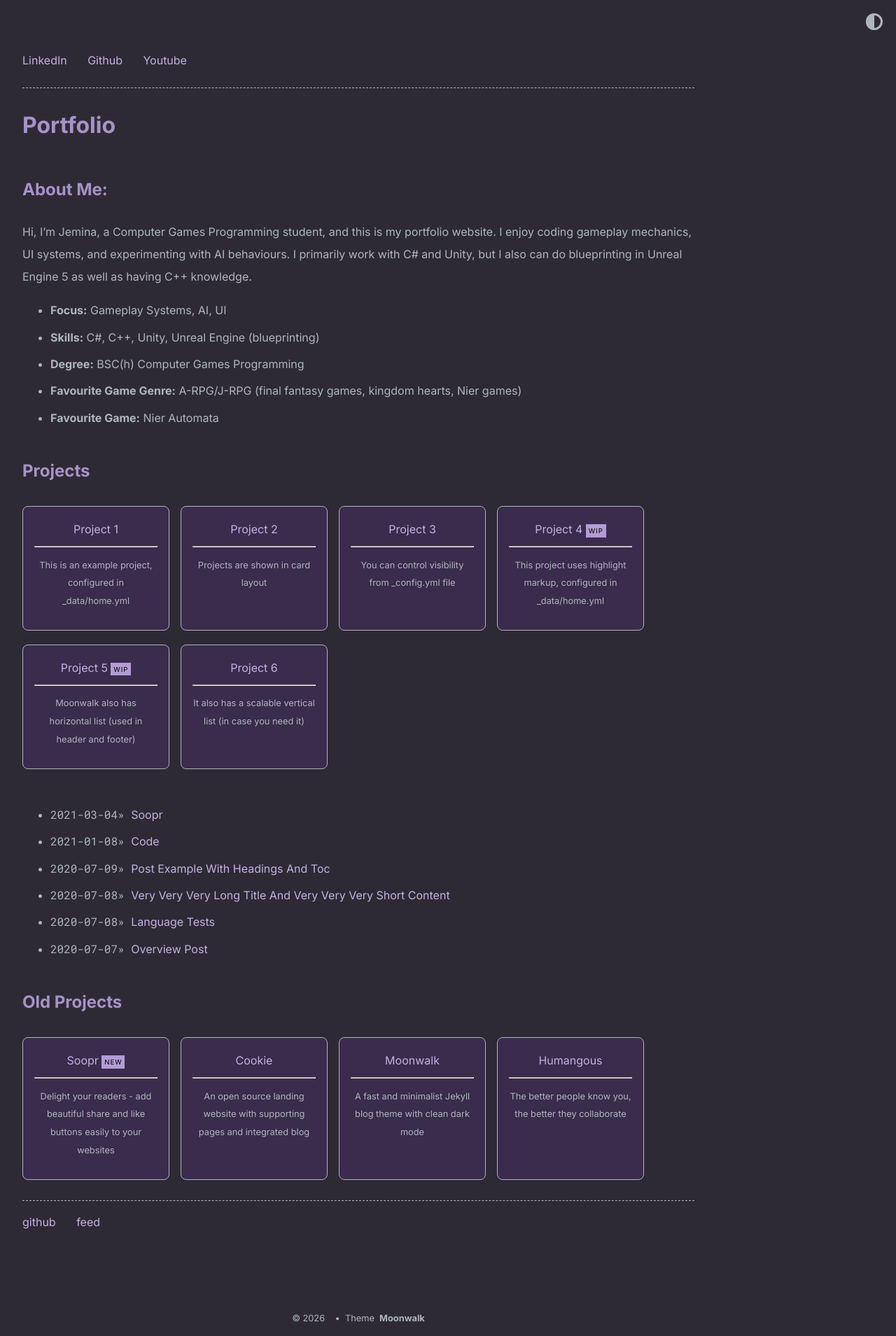
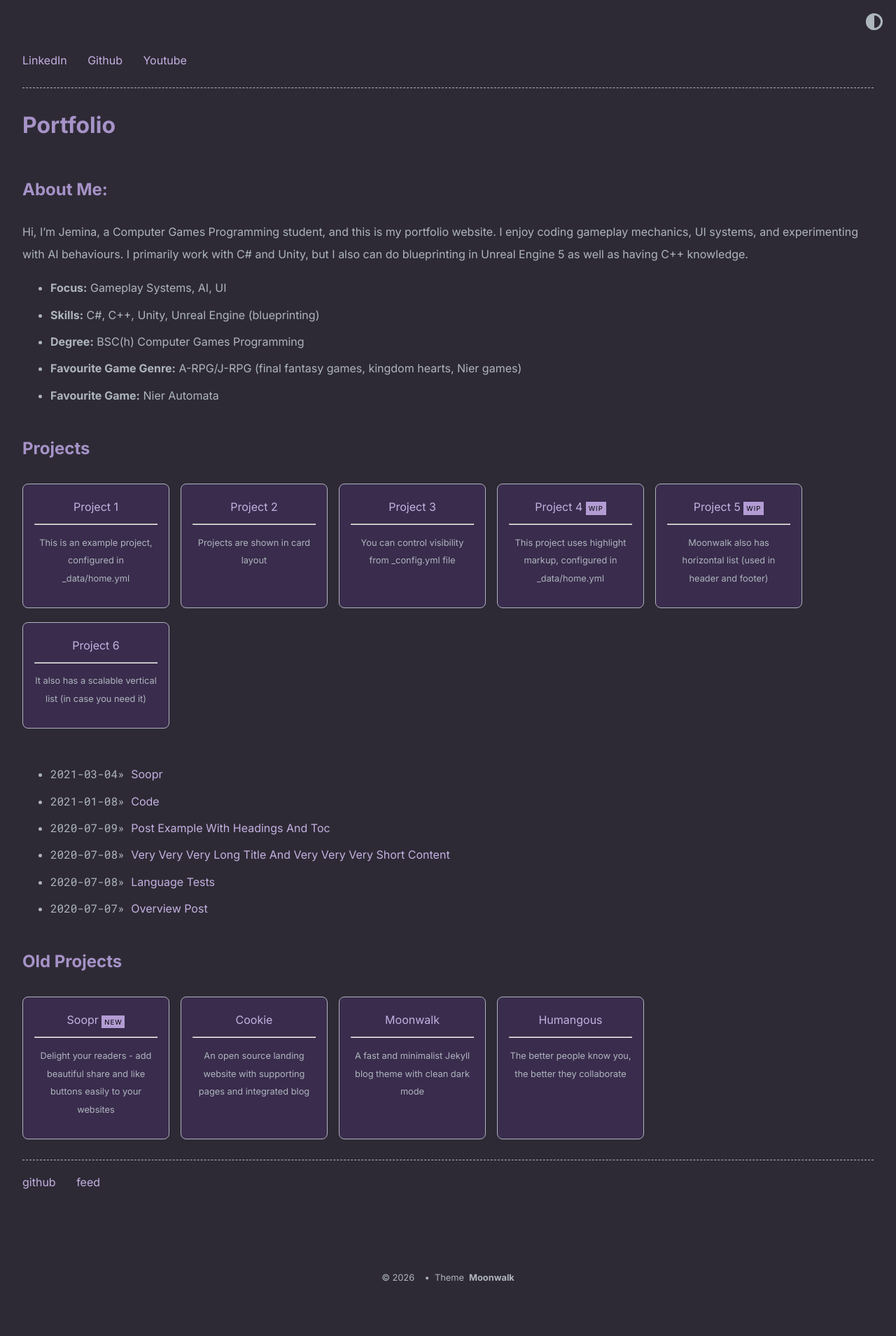
Before and after one commit to Jem-exe/jem-exe.github.io, a Jekyll site: the page built from index.md, in a window 1280 px wide. Shown: the whole page at 70% size. Built offline with Jekyll 4.4.1, drawn with Linux system fonts in a browser that asks for light colours; after the commit the page ends 1852 px from its top, so only the background shows below that.

Commit message:
edit wrapper

```diff
--- a/_sass/moonwalk.scss
+++ b/_sass/moonwalk.scss
@@ -32,8 +32,8 @@ p { margin: 1em 0; }
 li { margin: 0.4em 0; }
 
 .w {
-  max-width: 75%;
-  margin: 10 auto;
+  max-width: 1280px;
+  margin: auto;
   padding: 4em 2em;
 }
 
```
